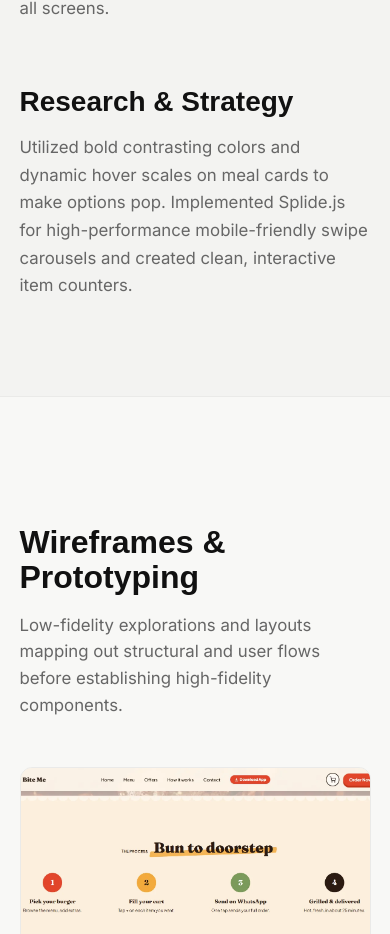
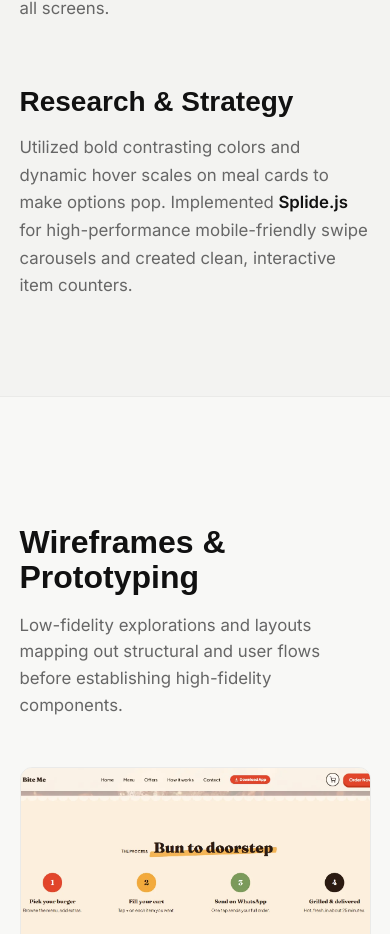
Before and after one commit to Emmzain/Portfolio-w, a Next.js app: page /project/bite-me in a window 390 px wide. Shown: the part 1040-1974 px from the top of the page. Built offline with nearby package versions, Linux system fonts and the light colour scheme; a web font is replaced by a local one.

Commit message:
Bold tech terms in project case studies and add visible folder badges for mobile/desktop

```diff
--- a/src/app/globals.css
+++ b/src/app/globals.css
@@ -875,6 +875,46 @@ img {
     /* Eliminate blur in 3D perspective space */
     transform: translate3d(0, 0, 0);
     backface-visibility: hidden;
+}
+
+.folder-back-tab-label {
+    position: absolute;
+    top: -14%;
+    left: 4%;
+    font-size: 0.65rem;
+    font-weight: 700;
+    letter-spacing: 0.08em;
+    text-transform: uppercase;
+    color: rgba(17, 17, 17, 0.6);
+    z-index: 1;
+    pointer-events: none;
+}
+
+.folder-front-badge {
+    position: absolute;
+    bottom: 1.15rem;
+    background: rgba(17, 17, 17, 0.06);
+    border: 1px solid rgba(17, 17, 17, 0.12);
+    padding: 0.35rem 0.95rem;
+    border-radius: 100px;
+    font-size: 0.78rem;
+    font-weight: 600;
+    letter-spacing: 0.06em;
+    text-transform: uppercase;
+    color: var(--text);
+    display: flex;
+    align-items: center;
+    gap: 0.45rem;
+    box-shadow: 0 2px 6px rgba(0, 0, 0, 0.02);
+    pointer-events: none;
+    z-index: 5;
+}
+
+.folder-front-badge .badge-dot {
+    width: 6px;
+    height: 6px;
+    border-radius: 50%;
+    background-color: var(--accent);
 }
 
 .folder-name {
--- a/src/app/page.tsx
+++ b/src/app/page.tsx
@@ -353,6 +353,7 @@ export default function Home() {
             <div className="folders-grid" style={{ display: 'grid', gridTemplateColumns: 'repeat(auto-fit, minmax(260px, 320px))', gap: '2.5rem', justifyContent: 'center' }}>
               <ProjectFolder
                 folderId="portfolio-folder"
+                folderName="Portfolio Work"
                 isOpen={openFolder === 'portfolio-folder'}
                 onToggle={() => handleFolderToggle('portfolio-folder', '/work?category=portfolio')}
                 files={[
@@ -361,6 +362,7 @@ export default function Home() {
               />
               <ProjectFolder
                 folderId="client-folder"
+                folderName="Client Work"
                 isOpen={openFolder === 'client-folder'}
                 onToggle={() => handleFolderToggle('client-folder', '/work?category=client')}
                 files={[
--- a/src/app/project/[id]/page.tsx
+++ b/src/app/project/[id]/page.tsx
@@ -134,6 +134,71 @@ export async function generateMetadata({ params }: { params: Promise<{ id: strin
   };
 }
 
+function renderFormattedText(text: string) {
+  const keywords = [
+    'Next.js 16 (App Router)',
+    'Next.js 16',
+    'Next.js',
+    'Tailwind CSS v4',
+    'Tailwind CSS',
+    'Tailwind',
+    'PWA',
+    'Progressive Web Application (PWA)',
+    'Progressive Web Application',
+    'Bun runtime',
+    'Bun',
+    'TypeScript 5',
+    'TypeScript',
+    'Supabase Client',
+    'Supabase',
+    'GSAP ScrollTriggers',
+    'GSAP scroll-triggered animations',
+    'GSAP',
+    'Lenis smooth scrolling',
+    'Lenis',
+    'Framer Motion',
+    'WhatsApp order checkout',
+    'WhatsApp message dispatchers',
+    'WhatsApp message generators',
+    'WhatsApp',
+    'Admin Management Dashboard',
+    'Admin Portal Authentication',
+    'Admin Portal',
+    'Admin Dashboard',
+    'React',
+    'Vite',
+    'HTML5',
+    'CSS3',
+    'JavaScript',
+    'AOS Animations',
+    'Splide.js',
+    'Netlify',
+    'JSZip',
+    'FileSaver.js',
+    'LocalStorage'
+  ];
+
+  keywords.sort((a, b) => b.length - a.length);
+
+  const pattern = new RegExp(`(${keywords.map(k => k.replace(/[.*+?^${}()|[\]\\]/g, '\\$&')).join('|')})`, 'gi');
+  const parts = text.split(pattern);
+
+  return (
+    <>
+      {parts.map((part, i) => {
+        const isMatch = keywords.some(k => k.toLowerCase() === part.toLowerCase());
+        return isMatch ? (
+          <strong key={i} style={{ color: 'var(--text)', fontWeight: 650 }}>
+            {part}
+          </strong>
+        ) : (
+          part
+        );
+      })}
+    </>
+  );
+}
+
 export default async function ProjectPage({ params }: { params: Promise<{ id: string }> }) {
   const { id } = await params;
   const project = projects[id] || {
@@ -206,12 +271,12 @@ export default async function ProjectPage({ params }: { params: Promise<{ id: st
         <div className="container" style={{ display: 'grid', gridTemplateColumns: 'repeat(auto-fit, minmax(300px, 1fr))', gap: '4rem' }}>
           <div className="content-block fade-up visible">
             <h2 style={{ fontSize: '1.75rem', fontWeight: 600, marginBottom: '1rem' }}>The Challenge</h2>
-            <p style={{ color: 'var(--grey)', lineHeight: 1.65, fontSize: '1.05rem' }}>{project.problem}</p>
+            <p style={{ color: 'var(--grey)', lineHeight: 1.65, fontSize: '1.05rem' }}>{renderFormattedText(project.problem)}</p>
           </div>
 
           <div className="content-block fade-up visible">
             <h2 style={{ fontSize: '1.75rem', fontWeight: 600, marginBottom: '1rem' }}>Research & Strategy</h2>
-            <p style={{ color: 'var(--grey)', lineHeight: 1.65, fontSize: '1.05rem' }}>{project.research}</p>
+            <p style={{ color: 'var(--grey)', lineHeight: 1.65, fontSize: '1.05rem' }}>{renderFormattedText(project.research)}</p>
           </div>
         </div>
       </section>
```
Also changed, not shown: src/components/ProjectFolder.tsx (+11 -2 lines).
